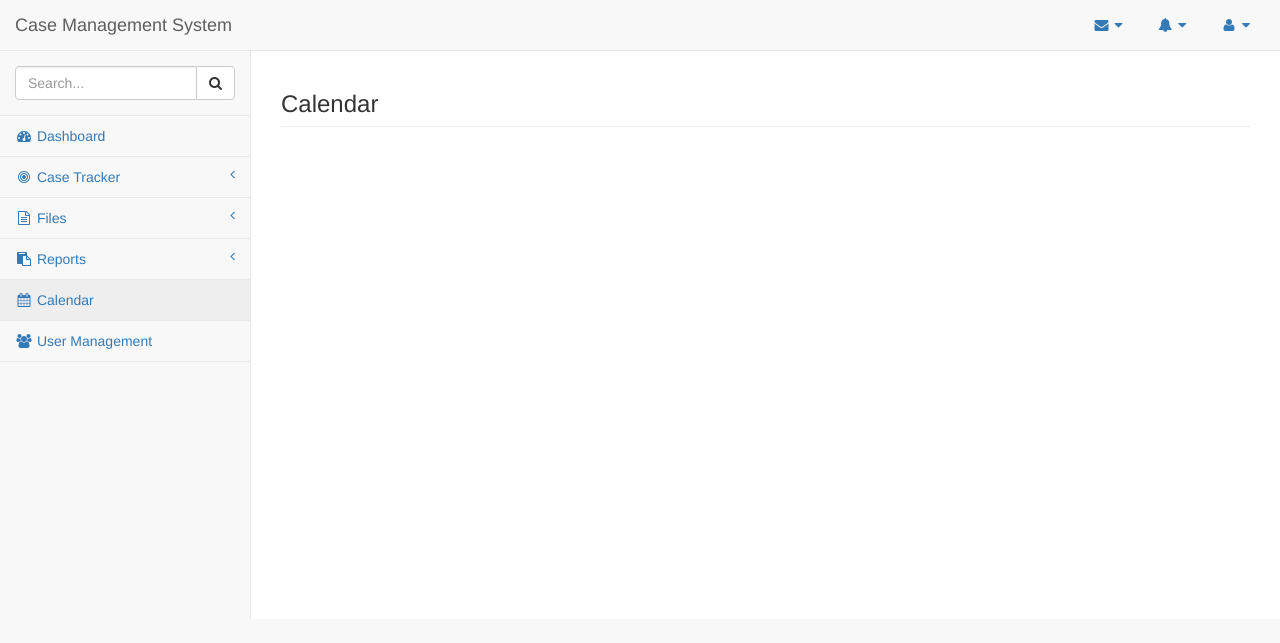
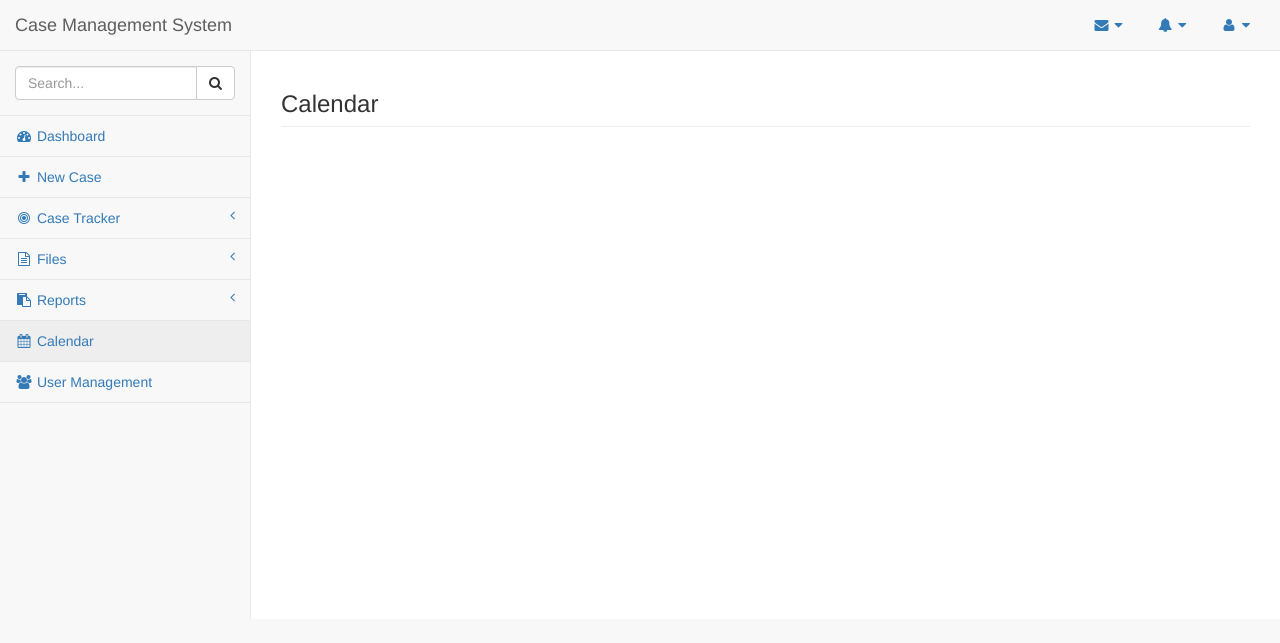
Before and after one commit to enricozab/CMS, a PHP site: page /php/calendar.php in a window 1280 px wide. Shown: the top 643 px of the page. Run offline with PHP 8.4, Linux system fonts and the light colour scheme.

Commit message:
Update php/calendar.php

```diff
--- a/php/calendar.php
+++ b/php/calendar.php
@@ -209,6 +209,10 @@
                         <li>
                             <a href="home.php"><i class="fa fa-dashboard fa-fw"></i> Dashboard</a>
                         </li>
+
+                        <li>
+                            <a href="apprehension.php"><i class="fa fa-plus fa-fw"></i> New Case</a>
+                        </li>
 						<li>
                             <a href="#"><i class="fa fa-bullseye fa-fw"></i> Case Tracker<span class="fa arrow"></span></a>
                             <ul class="nav nav-second-level">
```
